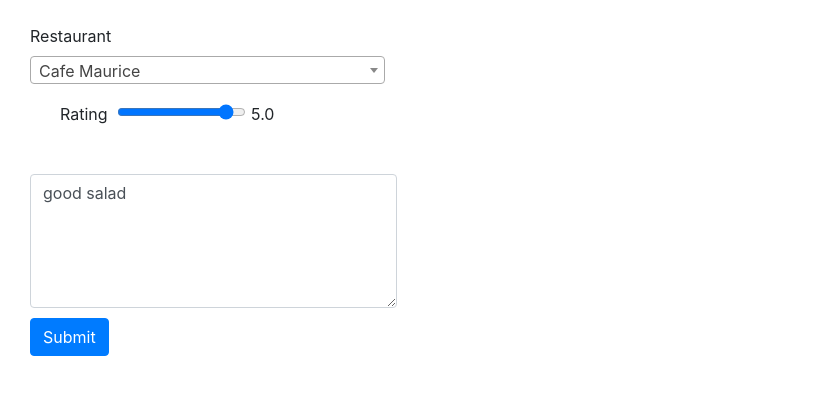
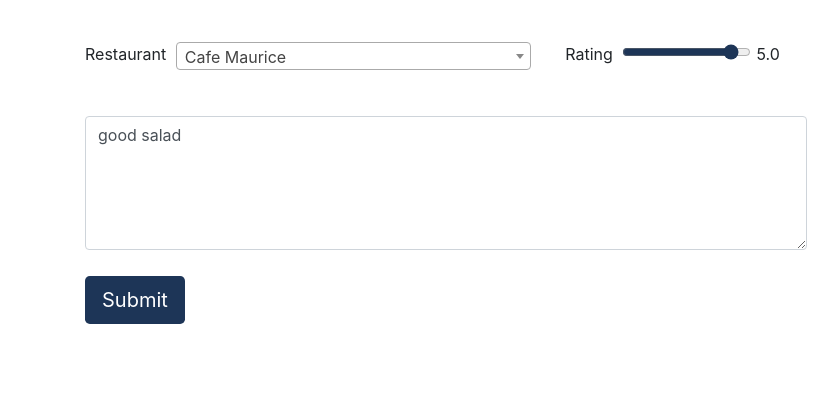
Before and after one commit to casslee1351/RestaurantRecommender, a Django app: page /update-rating/20/ in a window 1280 px wide. Shown: the part 64-459 px from the top of the page, without its empty margins (0-840 px from the left). Run offline with Django 4.2, Linux system fonts and the light colour scheme; a user stored in the database is signed in; data comes from the database, SQL or seed files in the repository; some libraries are stand-ins or nearby versions.

Commit message:
add styling to rating input form

```diff
--- a/rating/spoonme-project/restaurants/forms.py
+++ b/rating/spoonme-project/restaurants/forms.py
@@ -7,9 +7,9 @@ from .models import Rating, Restaurant
 class RatingForm(ModelForm):
     query_set = Restaurant.objects.all()
     restaurant = forms.ModelChoiceField(
-        widget=forms.Select(attrs={'id': 'ddl'}), queryset=query_set)
+        widget=forms.Select(attrs={'class': 'form-group', 'id': 'ddl'}), queryset=query_set)
     rating = forms.DecimalField(widget=forms.NumberInput(
-        attrs={'type': 'range', 'id': 'rating', 'name': 'rating', 'step': '0.5', 'min': '1', 'max': '10', "value": "5.0",  "oninput": "this.nextElementSibling.value = this.value"}))
+        attrs={'class': 'form-group', 'type': 'range', 'id': 'rating', 'name': 'rating', 'step': '0.5', 'min': '1', 'max': '10', "value": "5.0",  "oninput": "this.nextElementSibling.value = this.value"}))
     review = forms.CharField(widget=forms.Textarea(
         attrs={'class': 'form-control', 'id': 'review', 'rows': '5', 'placeholder': "Write your review..."}))
 
--- a/rating/spoonme-project/restaurants/templates/restaurants/rating-form.html
+++ b/rating/spoonme-project/restaurants/templates/restaurants/rating-form.html
@@ -16,9 +16,11 @@
     }
     #review {
         margin-top: 40px;
+        width: 65%;
     }
     #rating {
         margin-top: 20px;
+        accent-color: #1d3557;
     }
     #add-rating {
         margin-top: 10px;
@@ -26,24 +28,37 @@
     output {
         margin-left: 5px;
     }
+    .darkBlue {
+        background-color: #1d3557;
+        color: white;
+      }
+      .btn-lg:hover {
+        background-color: #457b9d;
+        color: white;
+      }
+
 </style>
 <form method="POST" action="">
     {% csrf_token %}
-            <div>
+    <div class="container">
 
         <div class="form-group">
-                    <div class="col-4">
-                        <div class="col">
+            <div>
                 <label id="restaurant-label">{{form.restaurant.label}}</label>
                 {{form.restaurant}}
+
                 <label id="rating-label">{{form.rating.label}}</label>
                 {{form.rating}}<output>5.0</output>
-                            {{form.review}}
-
-                            <input type="submit" id="add-rating" value="Submit" class="btn btn-primary"/>
             </div>
         </div>
+
+        <div class="form-group">
+            {{form.review}}
         </div>
+
+        <input type="submit" id="add-rating" value="Submit" class="btn darkBlue btn-lg"/>
+
+
 
     </div>
 </form>
```
Lines whose indentation alone changed are shown as unchanged.
